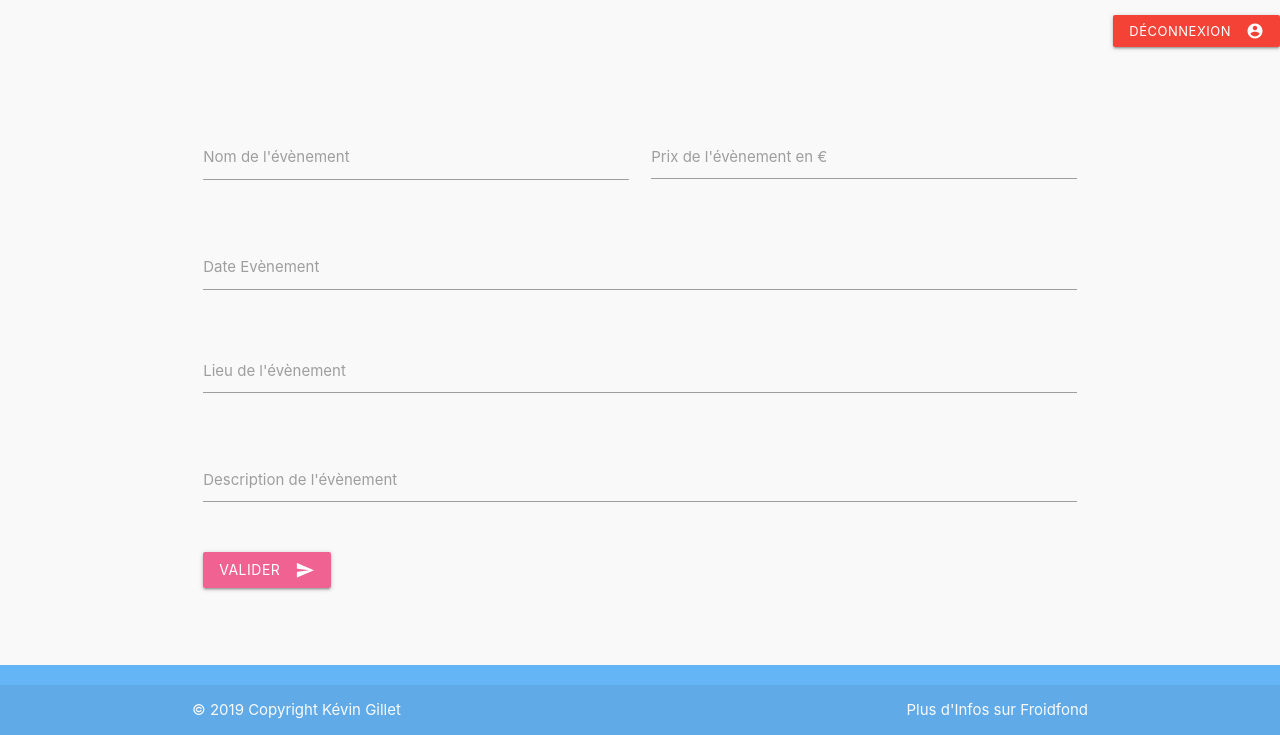
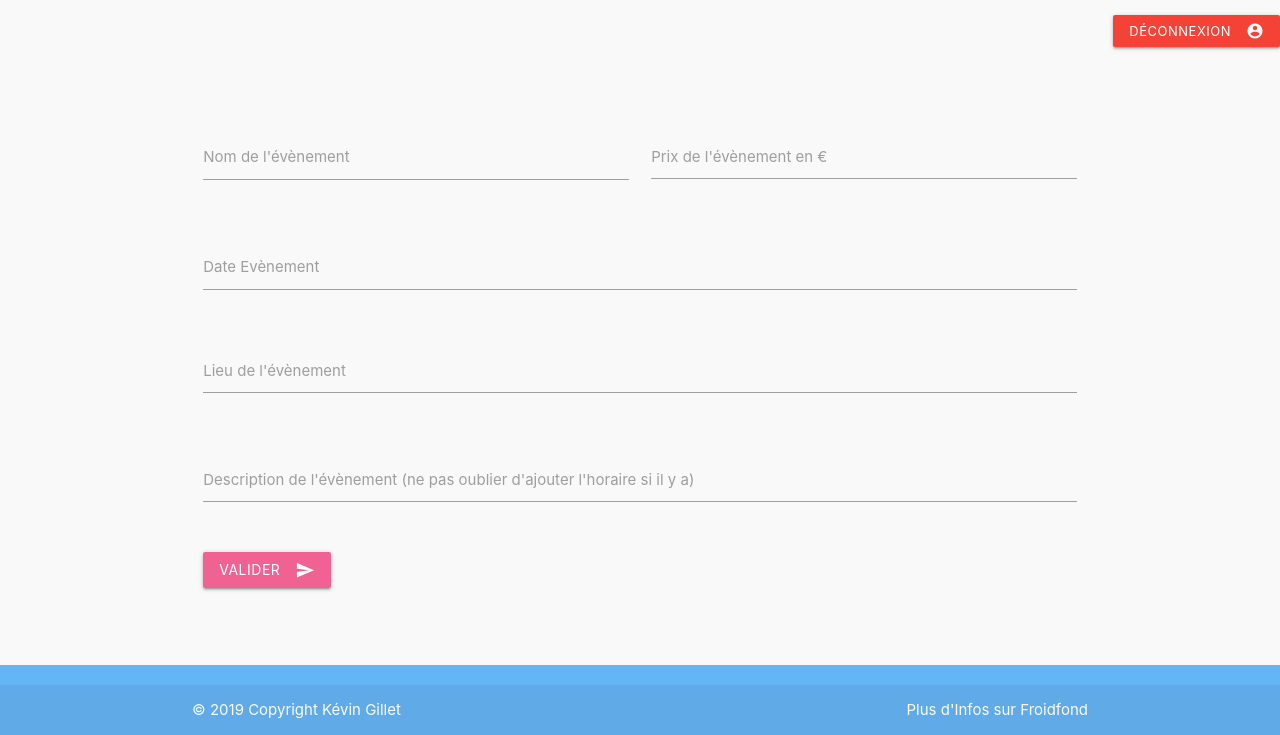
Before and after one commit to Kev1venteur/AssoLaface, a PHP site: page /admin/form/event_add.php in a window 1280 px wide. Shown: the part 65-800 px from the top of the page. Run offline with PHP 8.4, Linux system fonts and the light colour scheme; a user stored in the database is signed in.

Commit message:
horaire description

```diff
--- a/admin/form/event_add.php
+++ b/admin/form/event_add.php
@@ -31,7 +31,7 @@ include '../../modal/header.php';
             <div class="row">
               <div class="input-field col s12">
                 <textarea id="event_description" class="materialize-textarea" name="evDescription"></textarea>
-                <label for="event_description">Description de l'évènement</label>
+                <label for="event_description">Description de l'évènement (ne pas oublier d'ajouter l'horaire si il y a)</label>
               </div>
             </div>
             <button class="btn waves-effect waves-light pink lighten-2" type="submit" name="action">Valider
--- a/admin/form/event_edit.php
+++ b/admin/form/event_edit.php
@@ -31,7 +31,7 @@ include '../../modal/header.php';
             <div class="row">
               <div class="input-field col s12">
                 <textarea id="event_description" class="materialize-textarea" name="evDescription"></textarea>
-                <label for="event_description">Description de l'évènement</label>
+                <label for="event_description">Description de l'évènement (ne pas oublier d'ajouter l'horaire si il y a)</label>
               </div>
             </div>
             <button class="btn waves-effect waves-light pink lighten-2" type="submit" name="action">Valider
```
